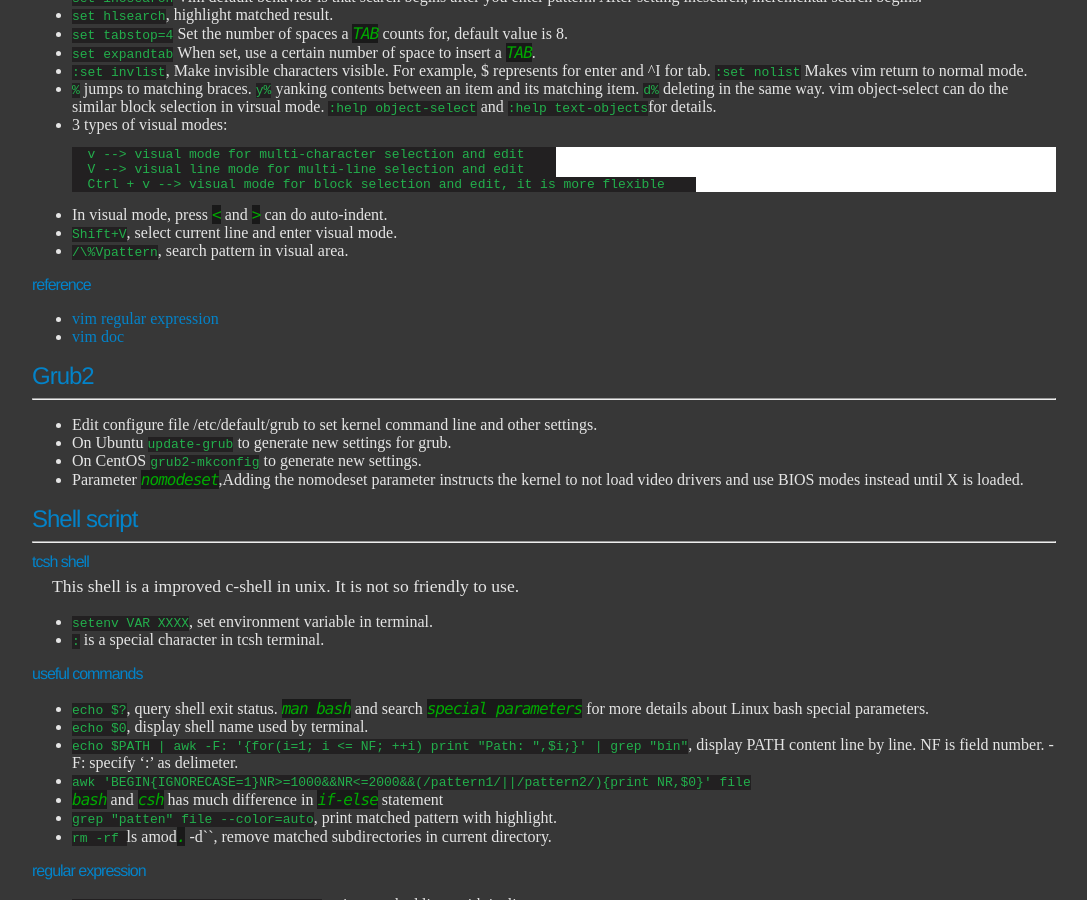
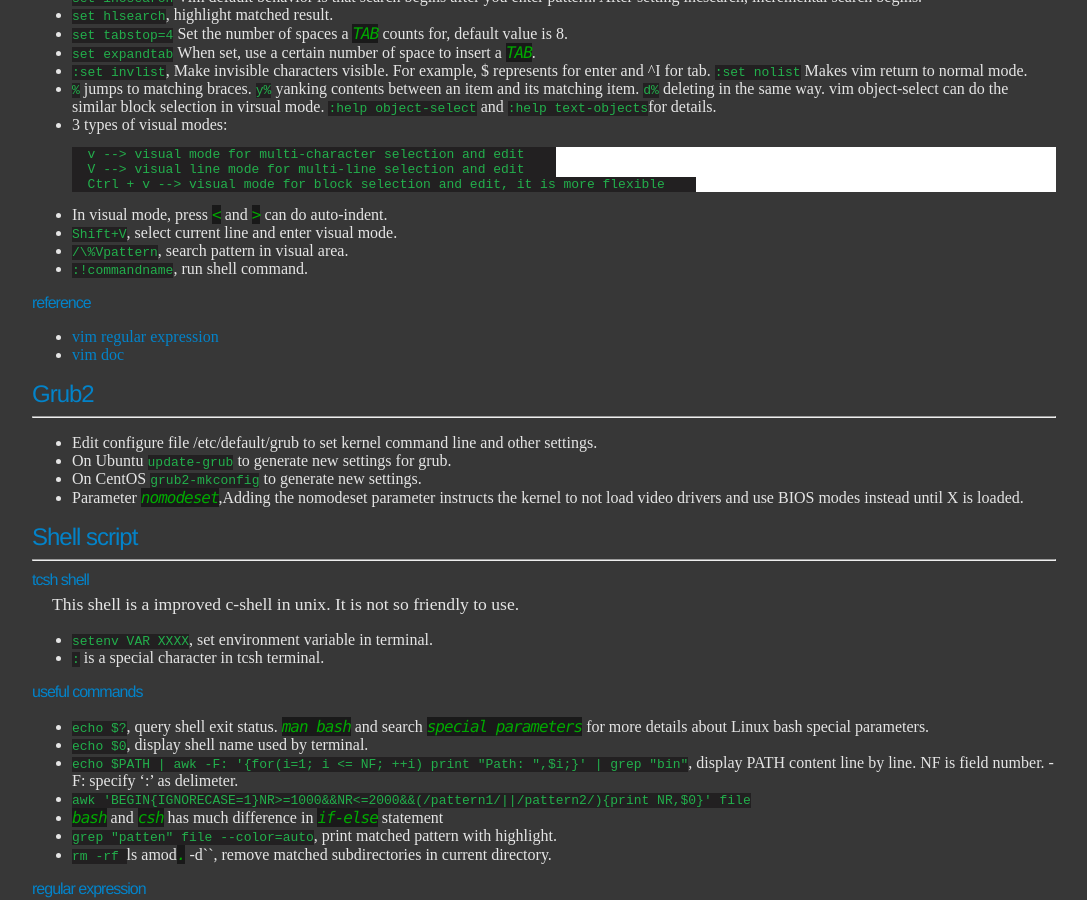
Before and after one commit to ychding11/ychding11.github.io, a Jekyll site: the page built from _posts/2015-03-16-Useful-Linux-Command.md, in a window 1280 px wide and 900 px high, scrolled down 1434 px. Shown: the whole window, without its empty margins (96-1183 px from the left). Built offline with Jekyll 4.4.1, drawn with Linux system fonts in a browser that asks for light colours.

Commit message:
add linux command vim

```diff
--- a/_posts/2015-03-16-Useful-Linux-Command.md
+++ b/_posts/2015-03-16-Useful-Linux-Command.md
@@ -108,6 +108,7 @@ This post summaries the commom usefull commands on Linux Platform.
 - In visual mode, press *<* and *>* can do auto-indent.
 - `Shift+V`, select current line and enter visual mode.
 - `/\%Vpattern`, search pattern in visual area.
+- `:!commandname`, run shell command.
 
 ### reference
 - [vim regular expression](http://www.cnblogs.com/PegasusWang/p/3153300.html)
```
